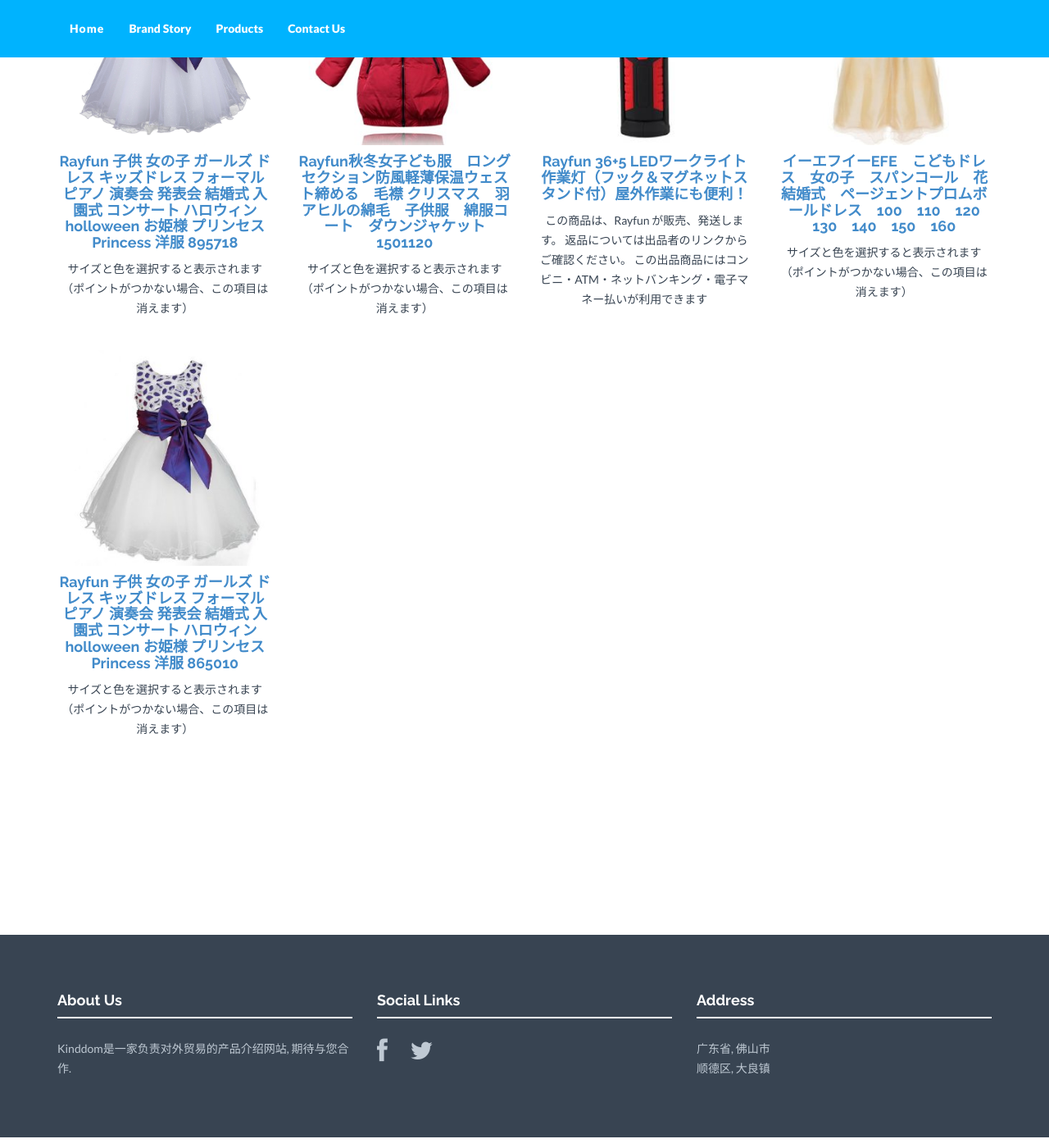
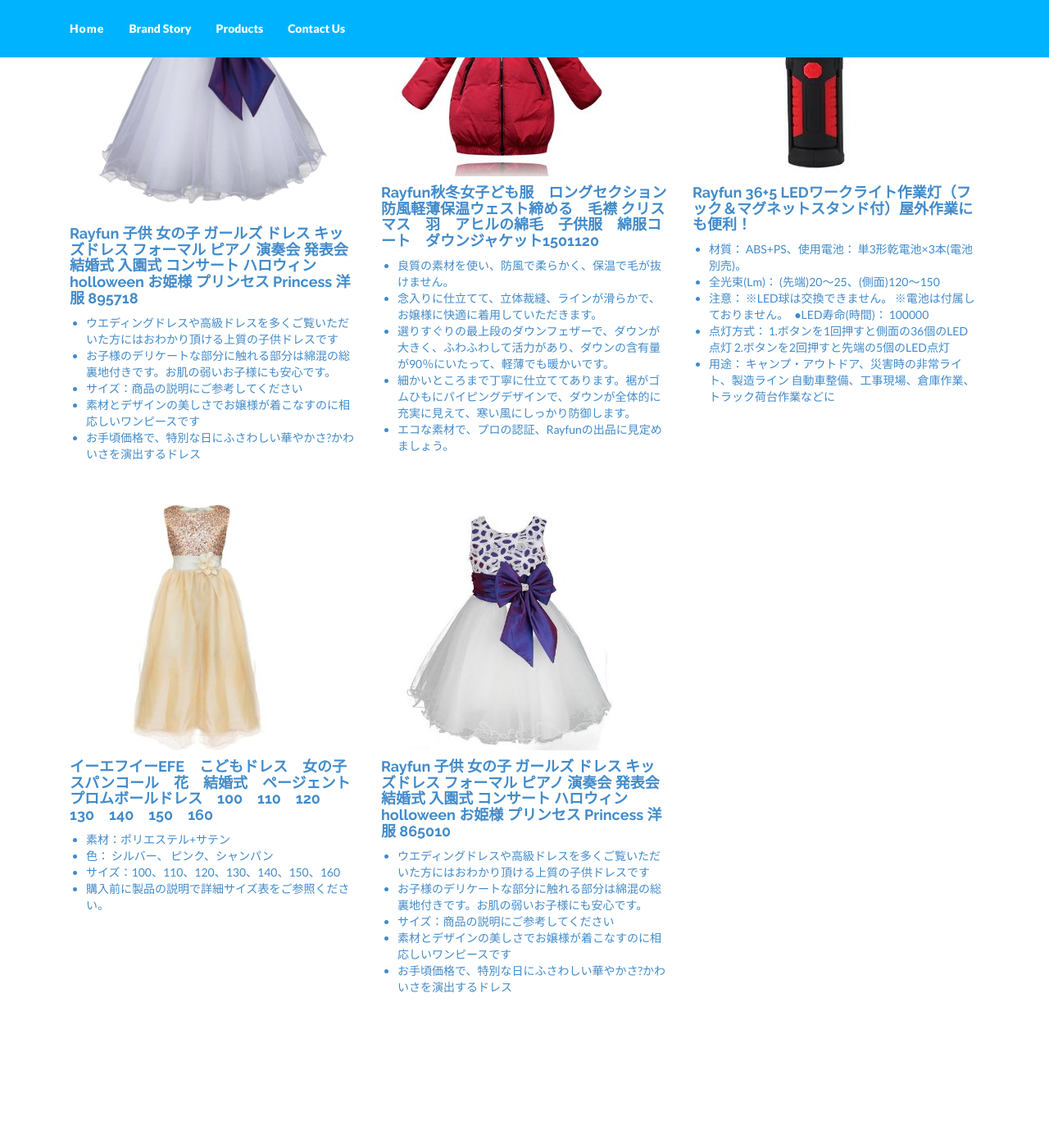
Before and after one commit to kinddom/kinddom.github.io, a Jekyll site: the page built from product.html, in a window 1280 px wide and 1400 px high, scrolled down 368 px. Shown: the whole window at 82% size. Built offline with Jekyll 4.4.1, drawn with Linux system fonts in a browser that asks for light colours; nearby versions of some CDN libraries; some of the changed text lies outside the part shown.

Commit message:
www.kinddom.com

```diff
--- a/_config.yml
+++ b/_config.yml
@@ -53,10 +53,10 @@
 # 地址信息
 address:
   - lines:
-    - 广东省, 佛山市
-    - 顺德区, 大良镇
-email: yaphetcat@gmail.com
+    - Foshan, Guangdong Province
+
 tel: 15989952520
+#email: yaphetcat@gmail.com
 
 
 
@@ -69,25 +69,49 @@
 # 产品简介
 products:
   - name: Rayfun 子供 女の子 ガールズ ドレス キッズドレス フォーマル ピアノ 演奏会 発表会 結婚式 入園式 コンサート ハロウィン holloween お姫様 プリンセス Princess 洋服 895718
-    text: サイズと色を選択すると表示されます（ポイントがつかない場合、この項目は消えます）
     img: kinddom_0001.jpg
     url: "http://www.amazon.co.jp/Rayfun-%E3%82%AD%E3%83%83%E3%82%BA%E3%83%89%E3%83%AC%E3%82%B9-holloween-Princess-895718-x/dp/B00VLAVTGM/ref=sr_1_31?m=A1UNGCFEG6Q6NN&s=merchant-items&ie=UTF8&qid=1443871952&sr=1-31"
+    text:
+      - ウエディングドレスや高級ドレスを多くご覧いただいた方にはおわかり頂ける上質の子供ドレスです
+      - お子様のデリケートな部分に触れる部分は綿混の総裏地付きです。お肌の弱いお子様にも安心です。
+      - サイズ：商品の説明にご参考してください
+      - 素材とデザインの美しさでお嬢様が着こなすのに相応しいワンピースです
+      - お手頃価格で、特別な日にふさわしい華やかさ?かわいさを演出するドレス
   - name: Rayfun秋冬女子ども服　ロングセクション防風軽薄保温ウェスト締める　毛襟 クリスマス　羽　アヒルの綿毛　子供服　綿服コート　ダウンジャケット1501120
-    text: サイズと色を選択すると表示されます（ポイントがつかない場合、この項目は消えます）
     img: kinddom_0002.jpg
     url: "http://www.amazon.co.jp/Rayfun-Rayfun%E7%A7%8B%E5%86%AC%E5%A5%B3%E5%AD%90%E3%81%A9%E3%82%82%E6%9C%8D%E3%80%80%E3%83%AD%E3%83%B3%E3%82%B0%E3%82%BB%E3%82%AF%E3%82%B7%E3%83%A7%E3%83%B3%E9%98%B2%E9%A2%A8%E8%BB%BD%E8%96%84%E4%BF%9D%E6%B8%A9%E3%82%A6%E3%82%A7%E3%82%B9%E3%83%88%E7%B7%A0%E3%82%81%E3%82%8B%E3%80%80%E6%AF%9B%E8%A5%9F-%E3%82%AF%E3%83%AA%E3%82%B9%E3%83%9E%E3%82%B9%E3%80%80%E7%BE%BD%E3%80%80%E3%82%A2%E3%83%92%E3%83%AB%E3%81%AE%E7%B6%BF%E6%AF%9B%E3%80%80%E5%AD%90%E4%BE%9B%E6%9C%8D%E3%80%80%E7%B6%BF%E6%9C%8D%E3%82%B3%E3%83%BC%E3%83%88%E3%80%80%E3%83%80%E3%82%A6%E3%83%B3%E3%82%B8%E3%83%A3%E3%82%B1%E3%83%83%E3%83%881501120-130-%E3%83%80%E3%83%BC%E3%82%AF%E3%83%AC%E3%83%83%E3%83%89/dp/B015FPO7QC/ref=sr_1_38?m=A1UNGCFEG6Q6NN&s=merchant-items&ie=UTF8&qid=1443871952&sr=1-38"
+    text:
+      - 良質の素材を使い、防風で柔らかく、保温で毛が抜けません。
+      - 念入りに仕立てて、立体裁縫、ラインが滑らかで、お嬢様に快適に着用していただきます。
+      - 選りすぐりの最上段のダウンフェザーで、ダウンが大きく、ふわふわして活力があり、ダウンの含有量が90％にいたって、軽薄でも暖かいです。
+      - 細かいところまで丁寧に仕立ててあります。裾がゴムひもにパイピングデザインで、ダウンが全体的に充実に見えて、寒い風にしっかり防御します。
+      - エコな素材で、プロの認証、Rayfunの出品に見定めましょう。
   - name: Rayfun 36+5 LEDワークライト作業灯（フック＆マグネットスタンド付）屋外作業にも便利！
-    text: この商品は、Rayfun が販売、発送します。 返品については出品者のリンクからご確認ください。 この出品商品にはコンビニ・ATM・ネットバンキング・電子マネー払いが利用できます
     img: kinddom_0003.jpg
     url: "http://www.amazon.co.jp/Rayfun-7192-36-5-LED%E3%83%AF%E3%83%BC%E3%82%AF%E3%83%A9%E3%82%A4%E3%83%88%E4%BD%9C%E6%A5%AD%E7%81%AF%EF%BC%88%E3%83%95%E3%83%83%E3%82%AF%EF%BC%86%E3%83%9E%E3%82%B0%E3%83%8D%E3%83%83%E3%83%88%E3%82%B9%E3%82%BF%E3%83%B3%E3%83%89%E4%BB%98%EF%BC%89%E5%B1%8B%E5%A4%96%E4%BD%9C%E6%A5%AD%E3%81%AB%E3%82%82%E4%BE%BF%E5%88%A9%EF%BC%81/dp/B014KJIT9A/ref=sr_1_28?m=A1UNGCFEG6Q6NN&s=merchant-items&ie=UTF8&qid=1443871952&sr=1-28"
+    text:
+      - 材質： ABS+PS、使用電池： 単3形乾電池×3本(電池別売)。
+      - 全光束(Lm)： (先端)20～25、(側面)120～150
+      - 注意： ※LED球は交換できません。 ※電池は付属しておりません。　●LED寿命(時間)： 100000
+      - 点灯方式： 1.ボタンを1回押すと側面の36個のLED点灯 2.ボタンを2回押すと先端の5個のLED点灯
+      - 用途： キャンプ・アウトドア、災害時の非常ライト、製造ライン 自動車整備、工事現場、倉庫作業、トラック荷台作業などに
   - name: イーエフイーEFE　こどもドレス　女の子　スパンコール　花　結婚式　ページェントプロムボールドレス　100　110　120　130　140　150　160
-    text: サイズと色を選択すると表示されます（ポイントがつかない場合、この項目は消えます）
     img: kinddom_0004.jpg
     url: "http://www.amazon.co.jp/EFE-%E3%82%A4%E3%83%BC%E3%82%A8%E3%83%95%E3%82%A4%E3%83%BC-%E3%82%A4%E3%83%BC%E3%82%A8%E3%83%95%E3%82%A4%E3%83%BCEFE%E3%80%80%E3%81%93%E3%81%A9%E3%82%82%E3%83%89%E3%83%AC%E3%82%B9%E3%80%80%E5%A5%B3%E3%81%AE%E5%AD%90%E3%80%80%E3%82%B9%E3%83%91%E3%83%B3%E3%82%B3%E3%83%BC%E3%83%AB%E3%80%80%E8%8A%B1%E3%80%80%E7%B5%90%E5%A9%9A%E5%BC%8F%E3%80%80%E3%83%9A%E3%83%BC%E3%82%B8%E3%82%A7%E3%83%B3%E3%83%88%E3%83%97%E3%83%AD%E3%83%A0%E3%83%9C%E3%83%BC%E3%83%AB%E3%83%89%E3%83%AC%E3%82%B9%E3%80%80100%E3%80%80110%E3%80%80120%E3%80%80130%E3%80%80140%E3%80%80150%E3%80%80160-%E3%82%B7%E3%83%A3%E3%83%B3%E3%83%91%E3%83%B3-%E4%B8%A6%E8%A1%8C%E8%BC%B8%E5%85%A5%E5%93%81/dp/B010CLGRFS/ref=sr_1_39?m=A1UNGCFEG6Q6NN&s=merchant-items&ie=UTF8&qid=1443871952&sr=1-39"
+    text:
+      - 素材：ポリエステル+サテン
+      - 色： シルバー、 ピンク、シャンパン
+      - サイズ：100、110、120、130、140、150、160
+      - 購入前に製品の説明で詳細サイズ表をご参照ください。
   - name: Rayfun 子供 女の子 ガールズ ドレス キッズドレス フォーマル ピアノ 演奏会 発表会 結婚式 入園式 コンサート ハロウィン holloween お姫様 プリンセス Princess 洋服 865010
-    text: サイズと色を選択すると表示されます（ポイントがつかない場合、この項目は消えます）
     img: kinddom_0005.jpg
     url: "http://www.amazon.co.jp/Rayfun-%E3%82%AD%E3%83%83%E3%82%BA%E3%83%89%E3%83%AC%E3%82%B9-holloween-Princess-865010/dp/B00VLXL5B8/ref=sr_1_43?m=A1UNGCFEG6Q6NN&s=merchant-items&ie=UTF8&qid=1443871952&sr=1-43"
+    text:
+      - ウエディングドレスや高級ドレスを多くご覧いただいた方にはおわかり頂ける上質の子供ドレスです
+      - お子様のデリケートな部分に触れる部分は綿混の総裏地付きです。お肌の弱いお子様にも安心です。
+      - サイズ：商品の説明にご参考してください
+      - 素材とデザインの美しさでお嬢様が着こなすのに相応しいワンピースです
+      - お手頃価格で、特別な日にふさわしい華やかさ?かわいさを演出するドレス
 
 # 友情链接
 clients:
@@ -99,7 +123,7 @@
     url: http://www.amazon.co.jp/s?marketplaceID=A1VC38T7YXB528&me=A1UNGCFEG6Q6NN&merchant=A1UNGCFEG6Q6NN&redirect=true
 
 # 关于我们
-about: "Kinddom是一家负责对外贸易的产品介绍网站, 期待与您合作."
+about: "Copyright Wolfteeth 2015"
 
 # 品牌故事
 brandStory: "We are a passionate and innovative global organisation who put customer satisfaction and experience at the forefront of our vision.Wolfteeth has dedicated staff across three continents that are constantly in pursuit of the latest technologies and innovations to ensure that our customers receive the very best experience. We dont believe in a one-and-done transaction but aim to develop long-term valued customers who hold us in as high regard as we hold them. With this in mind, we source only the very best in top quality materials to ensure that our customers are 100% satisfied, 100% of the time."
--- a/_includes/footer.html
+++ b/_includes/footer.html
@@ -6,6 +6,7 @@
                 <div class="hline-w"></div>
                 <p>{{ site.about }}</p>
             </div>
+        <!--
             <div class="col-lg-4">
                 <h4>Social Links</h4>
                 <div class="hline-w"></div>
@@ -15,6 +16,7 @@
                     {% endfor %}
                 </p>
             </div>
+        -->
             <div class="col-lg-4">
                 <h4>Address</h4>
                 <div class="hline-w"></div>
--- a/product.html
+++ b/product.html
@@ -5,20 +5,25 @@
 ---
 
 <div class="container mtb">
-    <div class="row centered">
-        <h3 class="mb">Our Products</h3>
+    <div>
+        <h3 class="mb row centered">Our Products</h3>
 
         {% for product in site.products %}
-        <div class="col-lg-3 col-md-3 col-sm-3">
+        <div class="col-lg-4 col-md-4 col-sm-4" style="height:700px">
             <div class="he-wrap tpl6">
                 <a href="{{ product.url }}" target="_blank">
                     <img src="{{ "/assets/img/products/" | prepend: site.baseurl }}{{ product.img }}">
                 </a>
             </div><!-- he wrap -->
-            <div class="he-wrap tpl6" style="height:240px">
+            <div class="he-wrap tpl6">
                 <a href="{{ product.url }}" target="_blank">
                     <h4>{{ product.name }}</h4>
-                    <p>{{ product.text }}</p>
+                    <ul>
+                        <!-- {{ product.text }} -->
+                        {% for line in product.text %}
+                            <li>{{ line }}</li>
+                        {% endfor %}
+                    </ul>
                 </a>
             </div>
             <!-- <div class="hline"></div> -->
```
